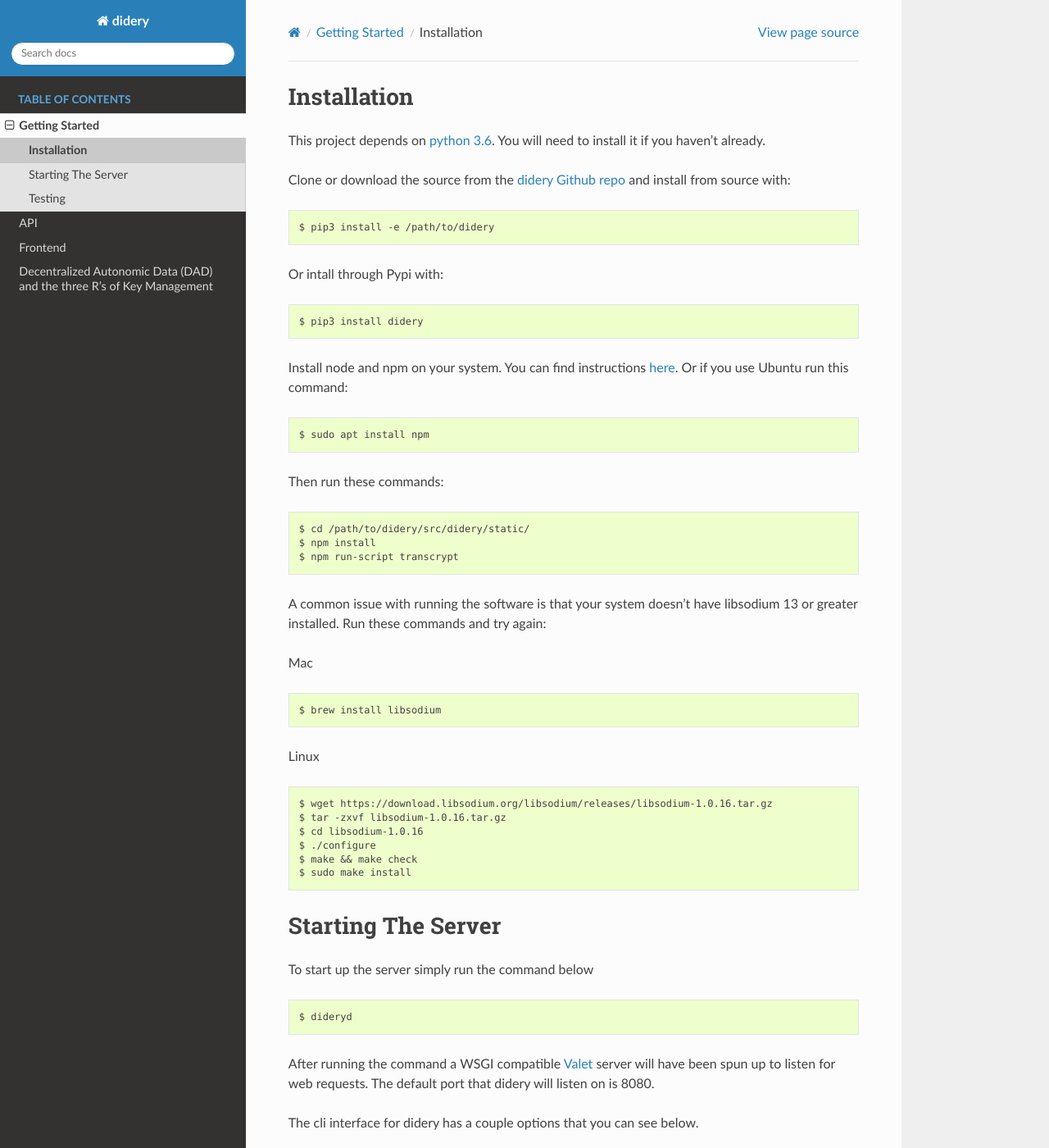
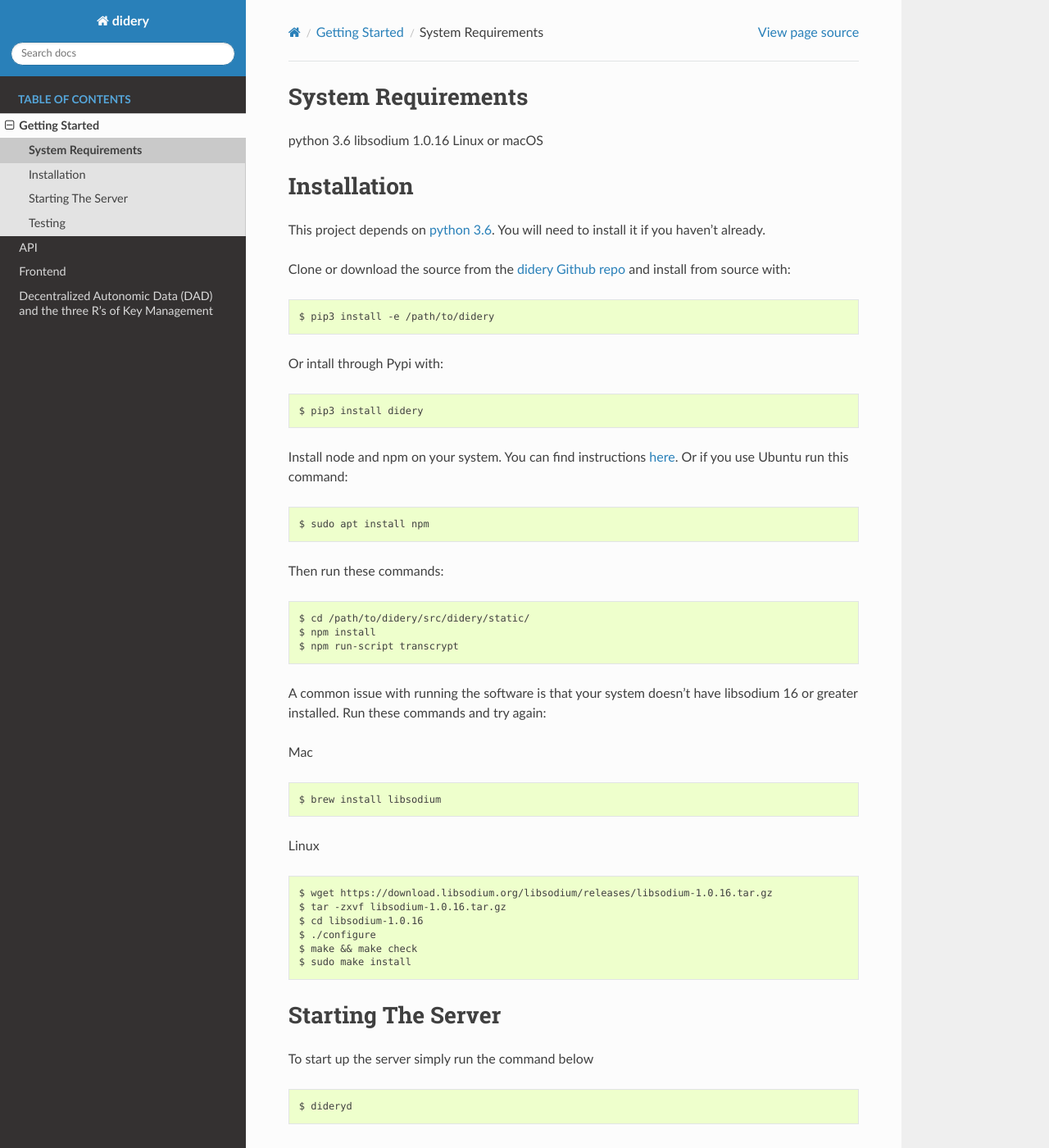
Before and after one commit to reputage/didery, a Sphinx documentation site: the page built from docs/getting_started/getting_started.rst, in a window 1280 px wide and 1400 px high. Shown: the whole window at 82% size. Built offline with Sphinx 7.4.7 and the Read the Docs theme 2.0.0, drawn with Linux system fonts in a browser that asks for light colours.

Commit message:
updated documentation

```diff
--- a/docs/getting_started/getting_started.rst
+++ b/docs/getting_started/getting_started.rst
@@ -1,3 +1,8 @@
+System Requirements
+===================
+
+python 3.6 libsodium 1.0.16 Linux or macOS
+
 Installation
 ============
 
@@ -36,7 +41,7 @@
     $ npm run-script transcrypt
 
 A common issue with running the software is that your system doesn't
-have libsodium 13 or greater installed. Run these commands and try
+have libsodium 16 or greater installed. Run these commands and try
 again:
 
 Mac
```
Also changed, not shown: docs/building_releases.md (+6 -1 lines), docs/getting_started/getting_started.md (+8 -1 lines), readme.md (+11 -1 lines).
